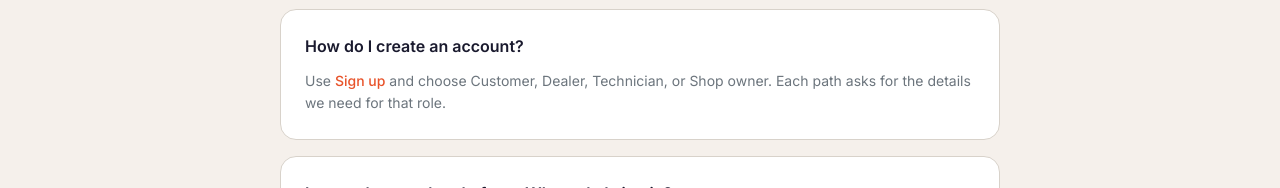
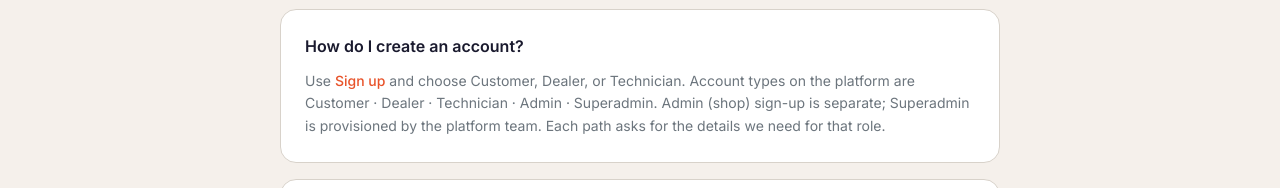
Before and after one commit to shukla-manya/evision-platform-, a Next.js app in the folder frontend-web/: page /faq in a window 1280 px wide. Shown: the part 471-659 px from the top of the page. Built offline with nearby package versions, Linux system fonts and the light colour scheme; no server answers.

Commit message:
feat: update features and improve system performance

```diff
--- a/frontend-web/app/faq/page.tsx
+++ b/frontend-web/app/faq/page.tsx
@@ -39,8 +39,9 @@ const SECTIONS: { title: string; items: FaqItem[] }[] = [
             <Link href={publicRegisterPath} className="text-ev-primary hover:text-ev-primary-light font-medium">
               Sign up
             </Link>{' '}
-            and choose Customer, Dealer, Technician, or Shop owner. Each path asks for the details we need for that
-            role.
+            and choose Customer, Dealer, or Technician. Account types on the platform are{' '}
+            {ACCOUNT_ROLES_SUMMARY}. Admin (shop) sign-up is separate; Superadmin is provisioned by the platform team.
+            Each path asks for the details we need for that role.
           </>
         ),
       },
--- a/frontend-web/app/page.tsx
+++ b/frontend-web/app/page.tsx
@@ -362,7 +362,7 @@ export default function HomePage() {
           </div>
           <div className="ev-card p-8 md:p-10 border-ev-border">
             <Clock className="text-ev-primary mb-3" size={22} />
-            <h2 className="text-xl md:text-2xl font-bold text-ev-text mb-2">Are you an electrician or technician?</h2>
+            <h2 className="text-xl md:text-2xl font-bold text-ev-text mb-2">Are you a technician?</h2>
             <p className="text-ev-muted text-sm md:text-base mb-6">
               Join our technician network. Get job requests from verified customers in your area. Flexible hours, real earnings.
             </p>
--- a/frontend-web/app/super/dashboard/page.tsx
+++ b/frontend-web/app/super/dashboard/page.tsx
@@ -49,7 +49,7 @@ export default function SuperDashboardPage() {
   const [pendingElectricians, setPendingElectricians] = useState<ElectricianRow[]>([]);
   const [loading, setLoading] = useState(true);
   const [actionId, setActionId] = useState<string | null>(null);
-  const [rejecting, setRejecting] = useState<{ id: string; type: 'Admin' | 'Electrician' } | null>(null);
+  const [rejecting, setRejecting] = useState<{ id: string; type: 'Admin' | 'Technician' } | null>(null);
   const [rejectReason, setRejectReason] = useState('');
 
   const token = typeof window !== 'undefined' ? getToken() : undefined;
@@ -94,7 +94,7 @@ export default function SuperDashboardPage() {
   const pendingTotal = pendingAdmins.length + pendingElectricians.length;
 
   const approvalPreview = useMemo(() => {
-    const rows: { id: string; name: string; type: 'Admin' | 'Electrician'; submitted: string }[] = [];
+    const rows: { id: string; name: string; type: 'Admin' | 'Technician'; submitted: string }[] = [];
     pendingAdmins.forEach((a) =>
       rows.push({
         id: a.id,
@@ -107,14 +107,14 @@ export default function SuperDashboardPage() {
       rows.push({
         id: e.id,
         name: String(e.name || e.email || 'Technician'),
-        type: 'Electrician',
+        type: 'Technician',
         submitted: e.created_at ? new Date(e.created_at).toLocaleDateString('en-IN') : '—',
       }),
     );
     return rows.slice(0, 8);
   }, [pendingAdmins, pendingElectricians]);
 
-  async function approveRow(row: { id: string; type: 'Admin' | 'Electrician' }) {
+  async function approveRow(row: { id: string; type: 'Admin' | 'Technician' }) {
     setActionId(row.id);
     try {
       if (row.type === 'Admin') {
@@ -214,7 +214,7 @@ export default function SuperDashboardPage() {
                 </p>
               </div>
               <div className="ev-card p-5 border-ev-border">
-                <p className="text-ev-muted text-sm font-medium">Active electricians</p>
+                <p className="text-ev-muted text-sm font-medium">Active technicians</p>
                 <p className="text-2xl font-bold text-ev-text mt-2">{activeElectricians}</p>
                 <p className="text-ev-subtle text-xs mt-2">Approved technician accounts</p>
               </div>
```
